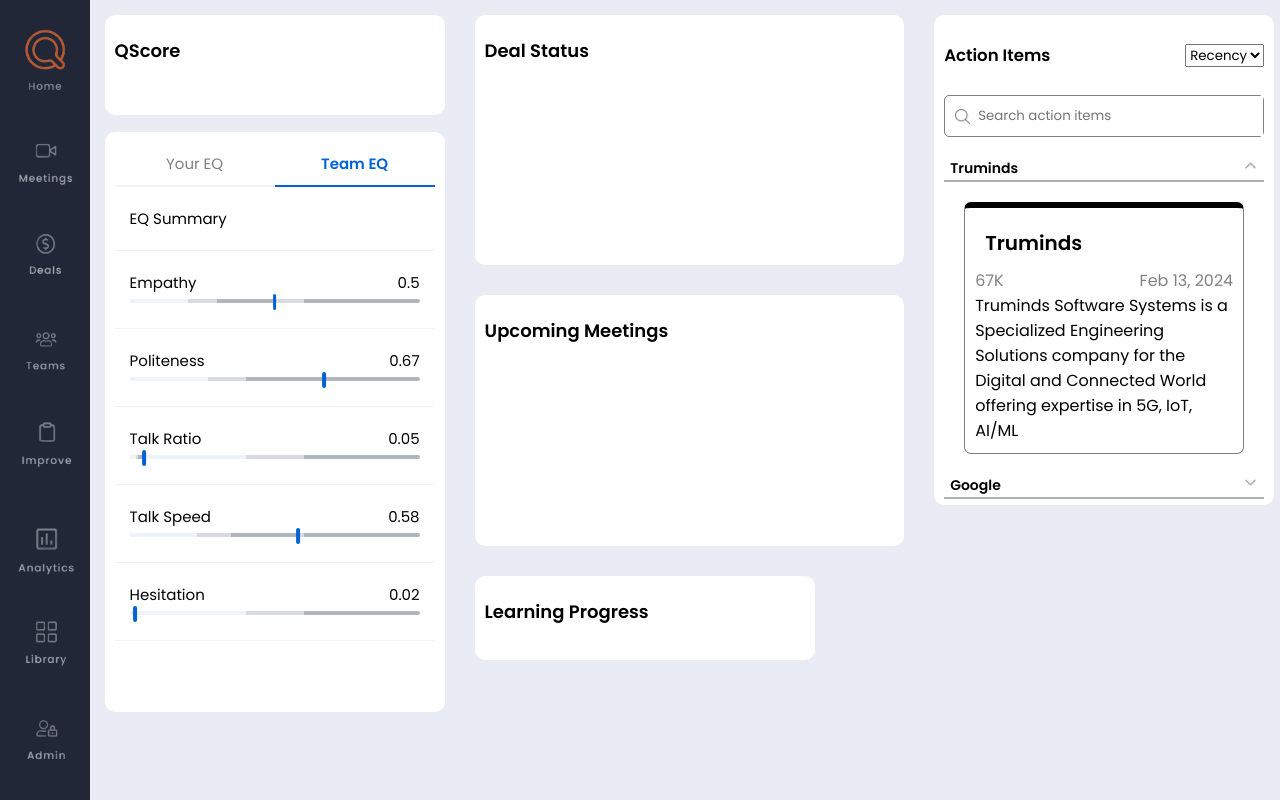
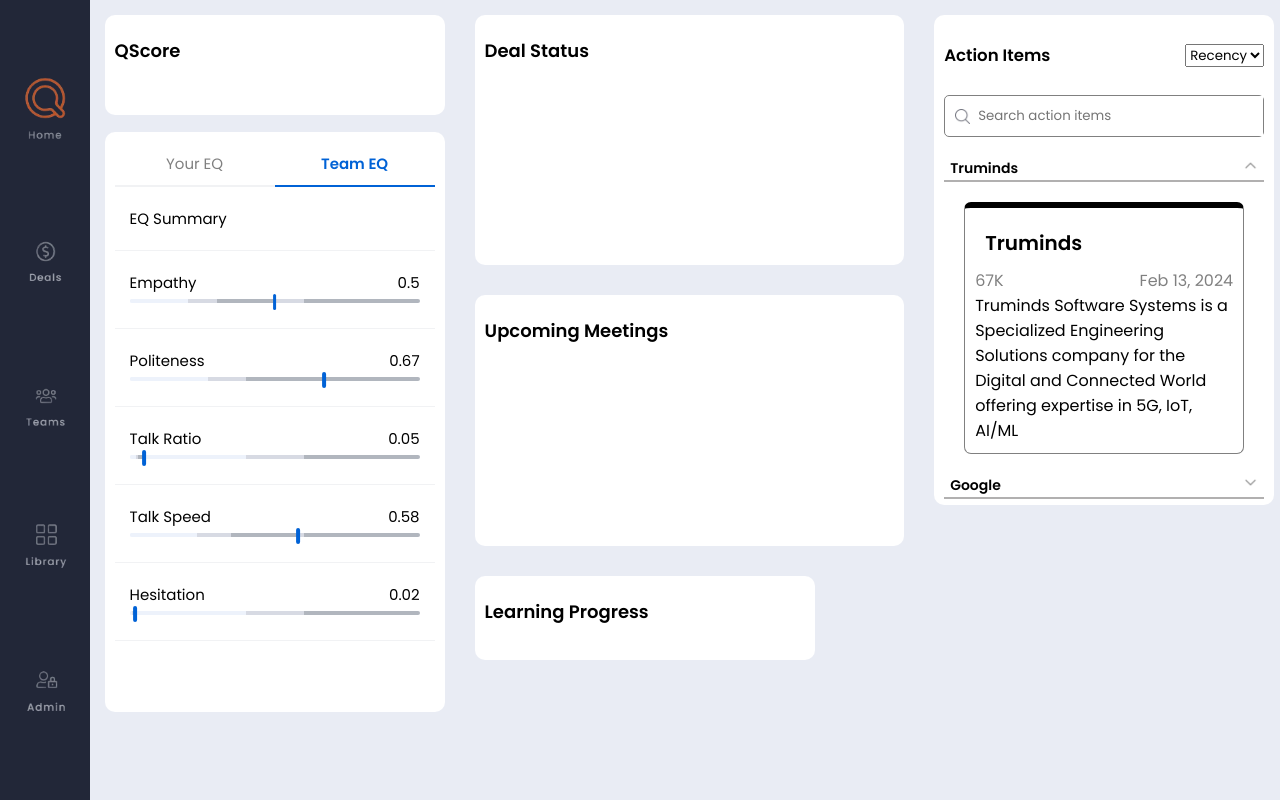
Before and after one commit to ananyagarg22/truminds-qcentral, a React (Create React App) app: page / in a window 1280 px wide. Built offline with nearby package versions, Linux system fonts and the light colour scheme.

Commit message:
Removing unnecessay navigation buttons on the navbar

```diff
--- a/src/components/navbar/Navbar.js
+++ b/src/components/navbar/Navbar.js
@@ -24,7 +24,7 @@ export function Navbar (){
           </Link>
         </p>
         {/* Meetings */}
-        <p id='meeting-button'><img src={meetingIcon} alt='meeting'></img></p>
+        {/* <p id='meeting-button'><img src={meetingIcon} alt='meeting'></img></p> */}
         {/* Go to Deals Button */}
         <p id="deals-button">
           <Link
@@ -44,9 +44,9 @@ export function Navbar (){
           </Link>
         </p>
         {/* improve button */}
-        <p id='improve-button'><img src={improveIcon} alt='improve'></img></p>
+        {/* <p id='improve-button'><img src={improveIcon} alt='improve'></img></p> */}
         {/* analytics button */}
-        <p id='analytics-button'><img src={analyticsIcon} alt='analytics'></img></p>
+        {/* <p id='analytics-button'><img src={analyticsIcon} alt='analytics'></img></p>   */}
         {/* Create Playlist button */}
         <p id="create-playlist-button">
           <Link
```
